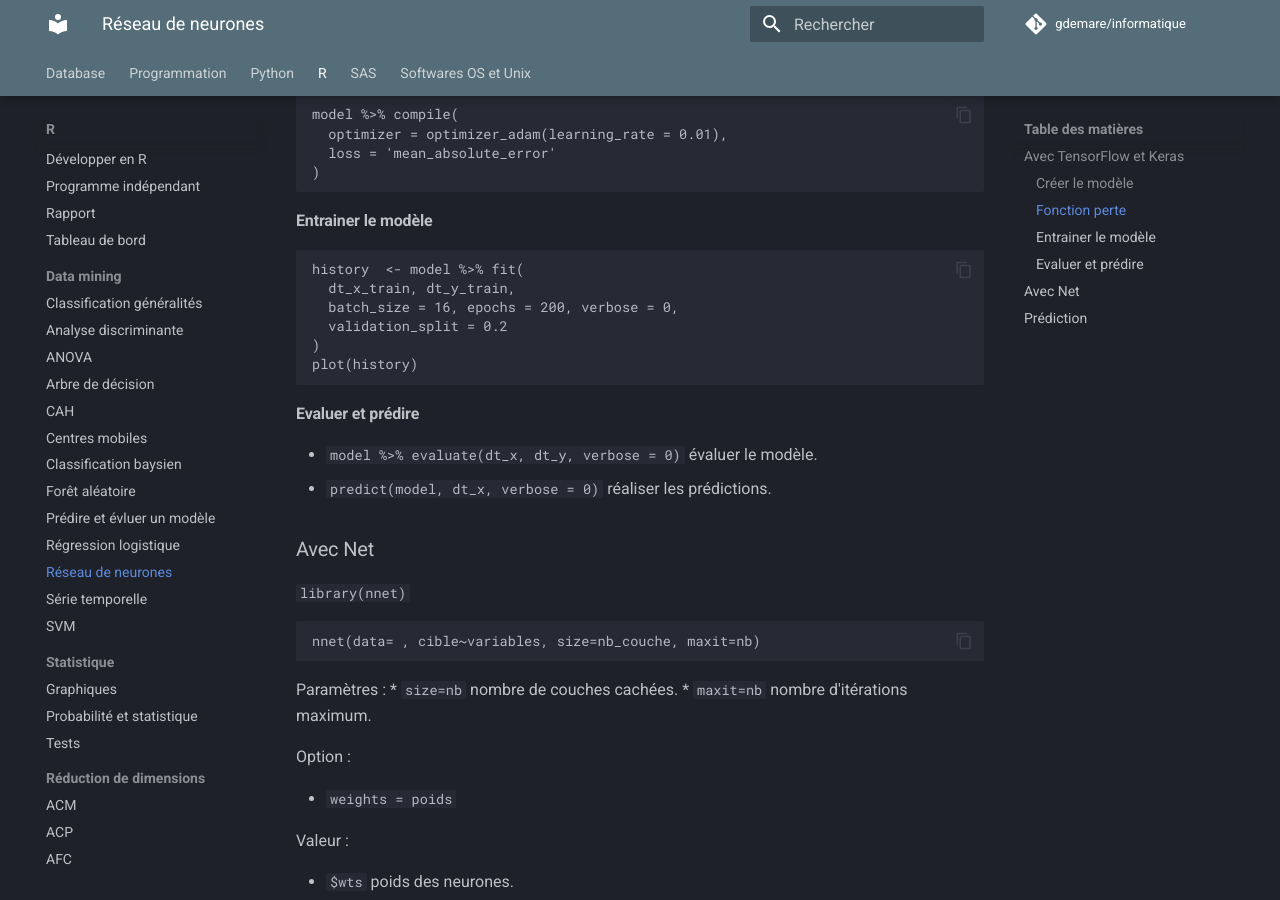
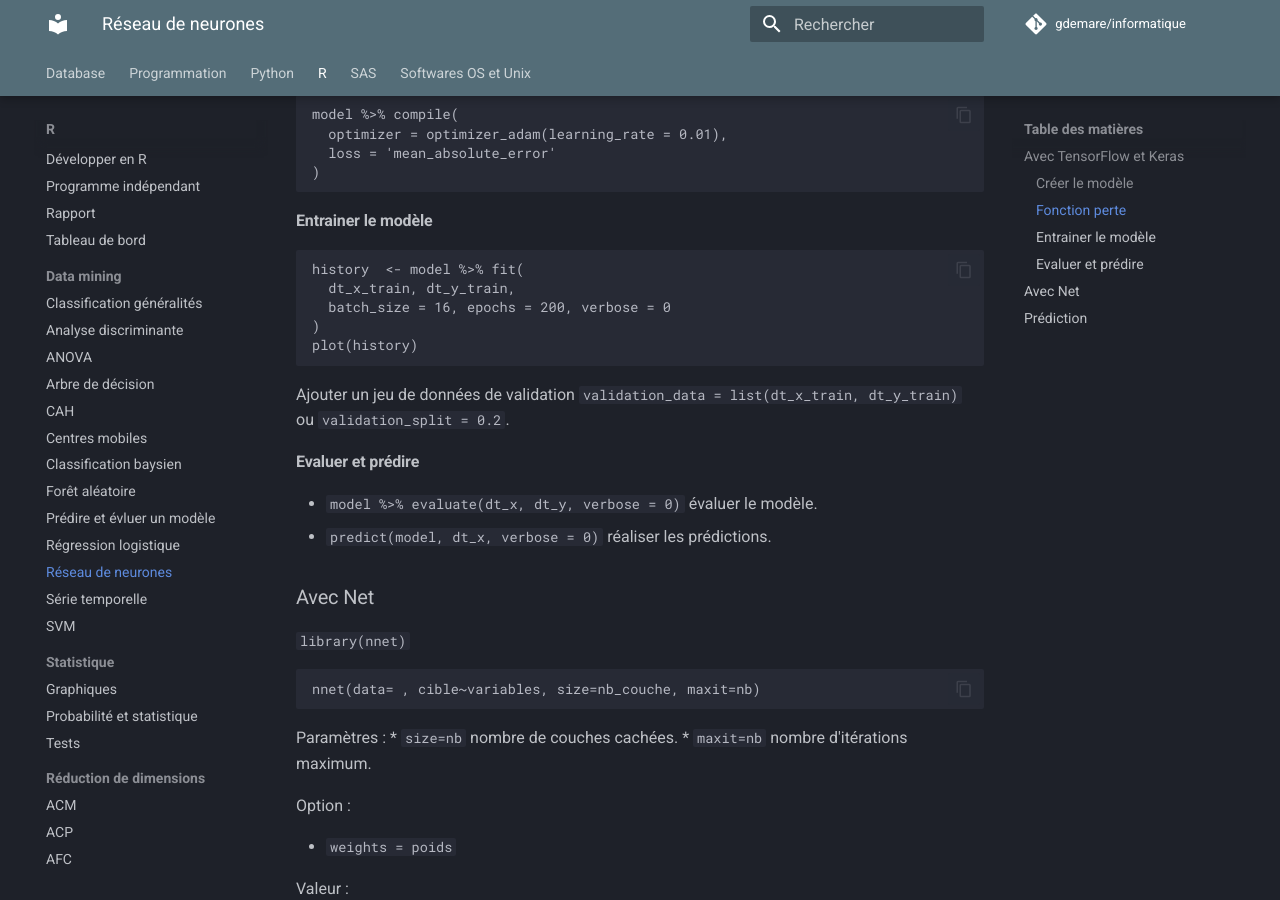
Before and after one commit to gdemare/Informatique, an MkDocs documentation site: the page built from docs/r/reseau-neurones_r.md, in a window 1280 px wide and 900 px high, scrolled down 894 px. Built offline with MkDocs 1.6.1 and Material for MkDocs 9.7.7, drawn with Linux system fonts in a browser that asks for light colours; comment, search, counter and statistics services are not loaded.

Commit message:
Update reseau-neurones_r.md

````diff
--- a/docs/r/reseau-neurones_r.md
+++ b/docs/r/reseau-neurones_r.md
@@ -40,11 +40,12 @@ model %>% compile(
 ```
 history  <- model %>% fit(
   dt_x_train, dt_y_train,
-  batch_size = 16, epochs = 200, verbose = 0,
-  validation_split = 0.2
+  batch_size = 16, epochs = 200, verbose = 0
 )
 plot(history)
 ```
+
+Ajouter un jeu de données de validation `validation_data = list(dt_x_train, dt_y_train)` ou `validation_split = 0.2`.
 
 #### Evaluer et prédire
 
````
